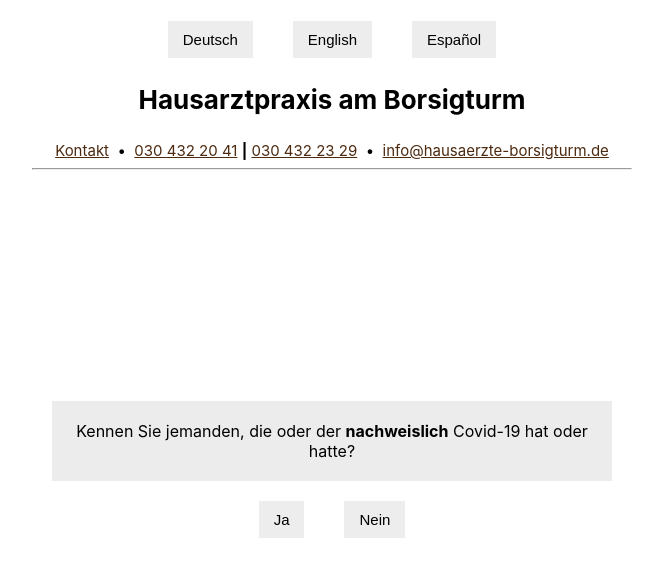
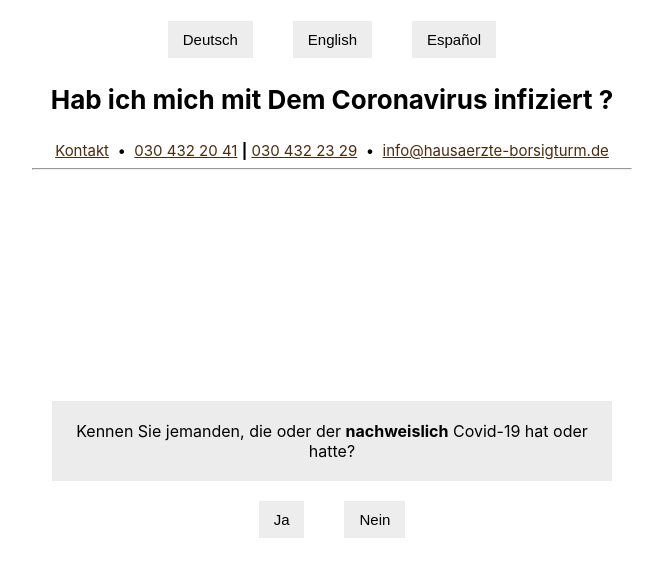
Before and after one commit to lfcj/dr-what-to-do, a React (Create React App) app: page / in a window 1280 px wide. Shown: the top 576 px of the page, without its empty margins (308-971 px from the left). Built offline with nearby package versions, Linux system fonts and the light colour scheme.

Commit message:
Update App.js

```diff
--- a/src/App.js
+++ b/src/App.js
@@ -166,7 +166,7 @@ class Question extends React.Component {
           <Button title="Deutsch" onPress={() => this.chooseGerman()}/>
           <Button title ="English" onPress={() => this.chooseEnglish()}/>
           <Button title="Español" onPress={() => this.chooseSpanish()}/>
-          <p><strong>Hausarztpraxis am Borsigturm</strong></p>
+          <p><strong>Hab ich mich mit Dem Coronavirus infiziert ?</strong></p>
           <div className="information">
             <a href="http://www.borhani-harder-hausaerzte.de/hausarztpraxis-am-borsigturm---kontakt.html">
             Kontakt</a>
```
